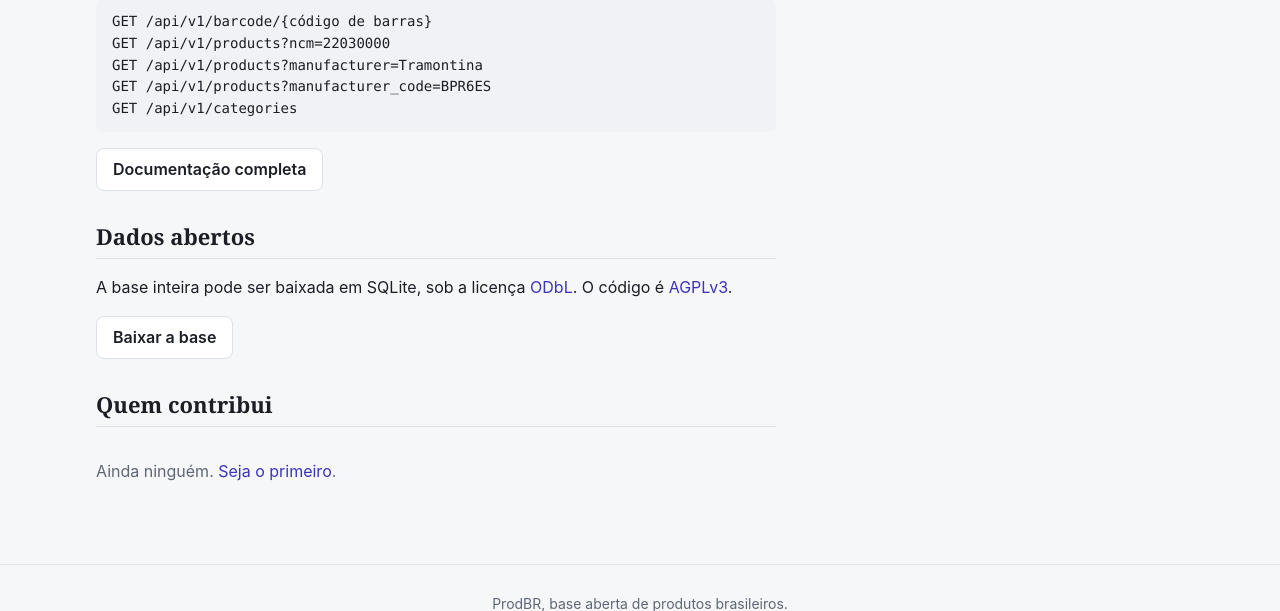
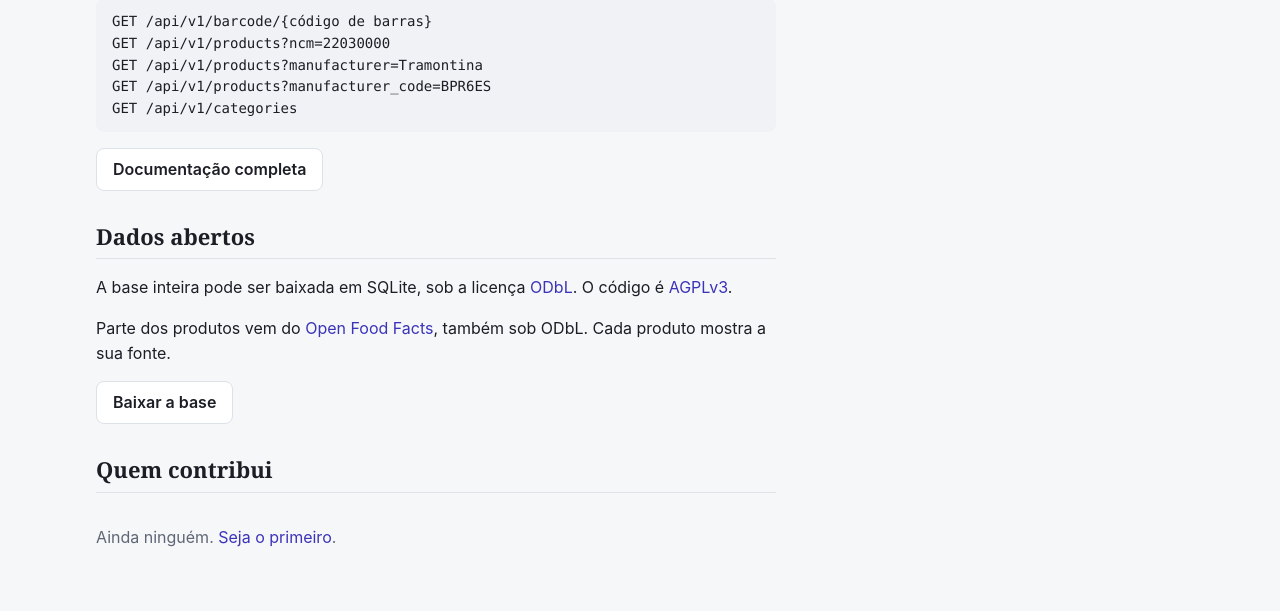
Before and after one commit to Thenorian/ProdBR, a FastAPI app: page /sobre in a window 1280 px wide. Shown: the part 415-1026 px from the top of the page. Run offline with FastAPI, Linux system fonts and the light colour scheme; data that the repository does not hold is empty.

Commit message:
Cita o Open Food Facts como fonte de parte dos produtos (ODbL)

```diff
--- a/website/templates/about.html
+++ b/website/templates/about.html
@@ -28,6 +28,10 @@ GET /api/v1/categories</pre>
         A base inteira pode ser baixada em SQLite, sob a licença
         <a href="/data-license">ODbL</a>. O código é <a href="/license">AGPLv3</a>.
       </p>
+      <p>
+        Parte dos produtos vem do <a href="https://world.openfoodfacts.org" rel="noopener">Open Food Facts</a>,
+        também sob ODbL. Cada produto mostra a sua fonte.
+      </p>
       <p><a class="button" href="/api/v1/download/prodbr.sqlite3">Baixar a base</a></p>
     </section>
 
```
